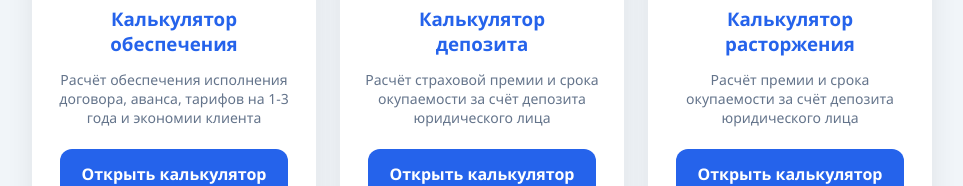
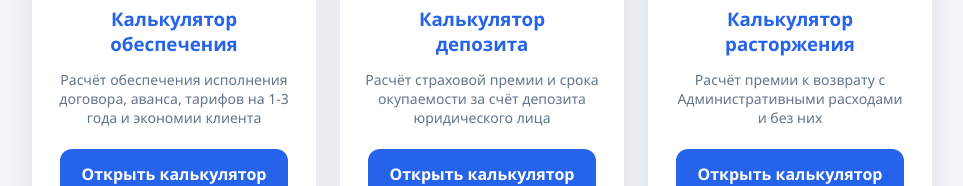
Before and after one commit to marcenflow-source/Calculator, a plain HTML site: page index.html in a window 1280 px wide. Shown: the part 280-466 px from the top of the page, without its empty margins (158-1121 px from the left). Drawn offline with Linux system fonts and the light colour scheme.

Commit message:
Update index.html

```diff
--- a/index.html
+++ b/index.html
@@ -140,8 +140,8 @@ h1{
             <div class="icon">💰</div>
             <h3>Калькулятор расторжения</h3>
             <p>
-                Расчёт премии и срока окупаемости
-                за счёт депозита юридического лица
+                Расчёт премии к возврату с
+                Административными расходами и без них
             </p>
             <a class="button" href="refund-calculator.html">
                 Открыть калькулятор
```
